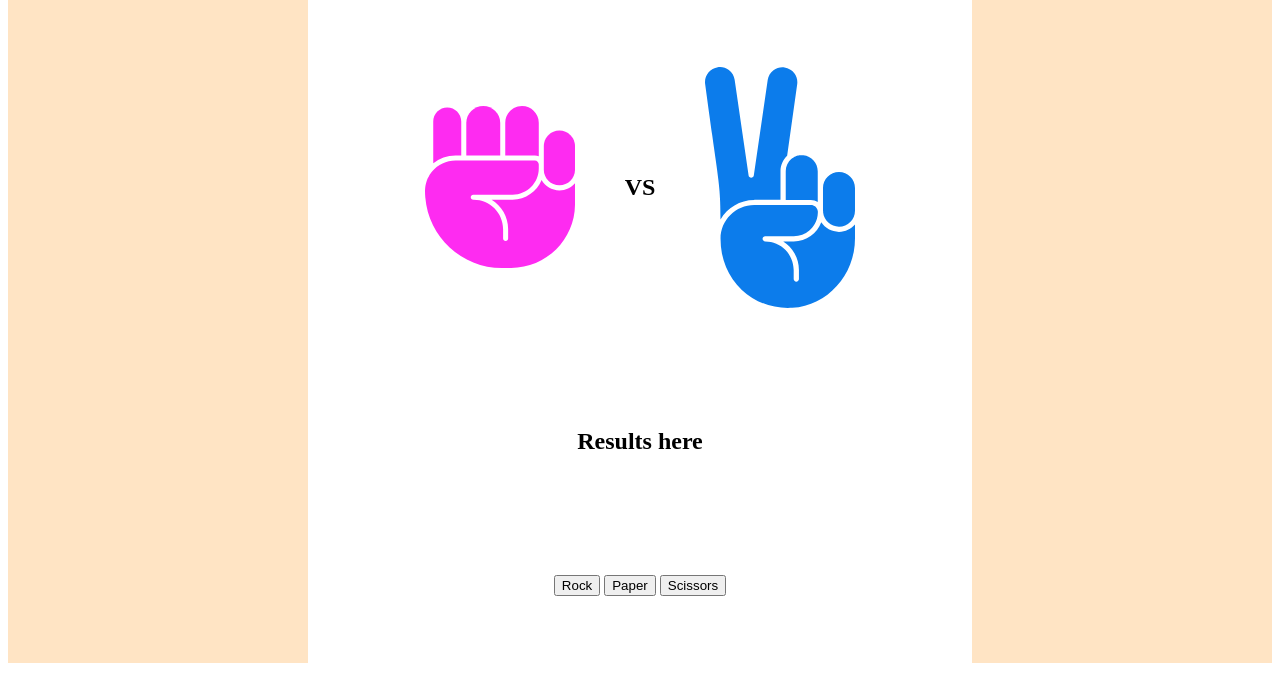
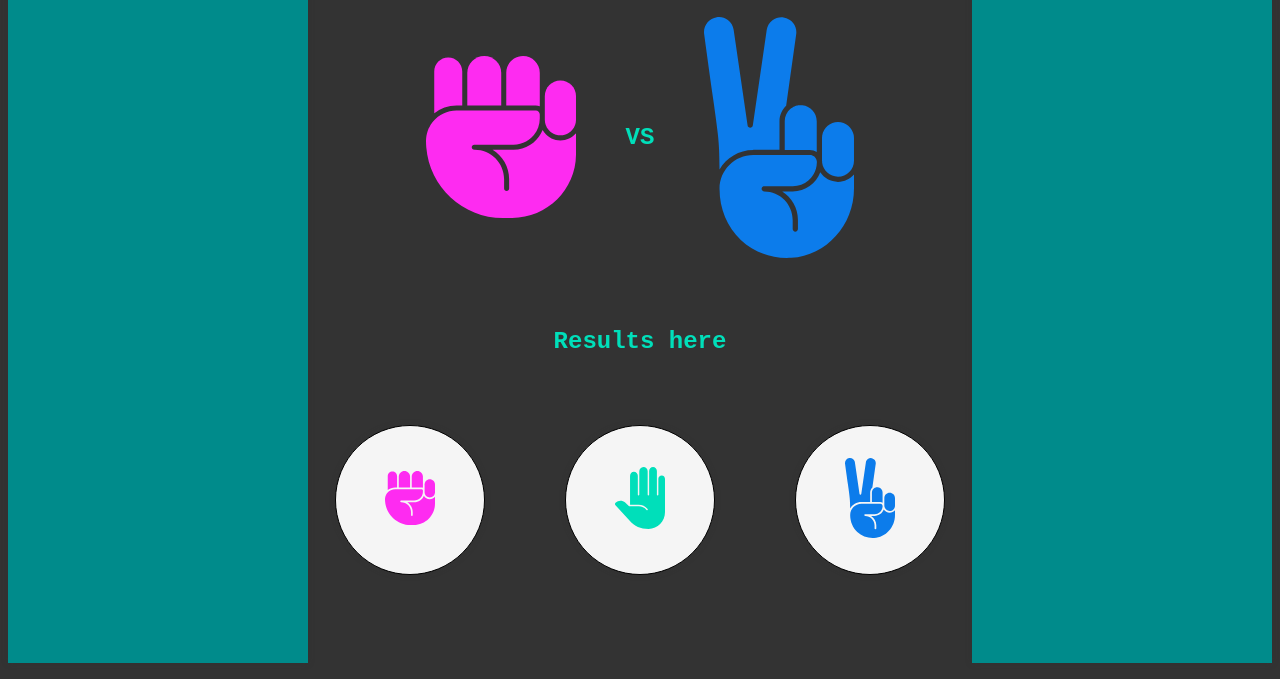
Before and after one commit to benjaAguilar/odin-RockPapperScissors, a plain HTML site: page index.html in a window 1280 px wide. Shown: the part 121-800 px from the top of the page. Drawn offline with Linux system fonts and the light colour scheme.

Commit message:
styled RPS
styled buttons and changed colors to the web

```diff
--- a/index.html
+++ b/index.html
@@ -31,10 +31,10 @@
             <h2>Results here</h2>
             <p id="para"></p>
         </div>
-        <div>
-            <button id="rock-btn">Rock</button>
-            <button id="paper-btn">Paper</button>
-            <button id="scissors-btn">Scissors</button>
+        <div class="btn-box">
+            <button id="rock-btn"><img src="imgs/rock.svg" alt=""></button>
+            <button id="paper-btn"><img src="imgs/paper.svg" alt=""></button>
+            <button id="scissors-btn"><img src="imgs/scissors.svg" alt=""></button>
         </div>
     </div>
     <div class="pc-section">
--- a/styles/styles.css
+++ b/styles/styles.css
@@ -1,6 +1,9 @@
 body{
+    font-family: 'Courier New', Courier, monospace;
+    color: rgb(0, 223, 186);
     min-height: 97vh;
     display: flex;
+    background-color: #333;
 }
 
 .main{
@@ -8,7 +11,7 @@ body{
     display: flex;
     flex-direction: column;
     align-items: center;
-    gap: 100px;
+    gap: 50px;
 }
 
 .user-section,
@@ -19,7 +22,9 @@ body{
     min-width: 300px;
     align-items: center;
     justify-content: flex-start;
-    background-color: bisque;
+    color: #333;
+    background-color: darkcyan;
+    box-shadow: 0px 0px 5px #333;
 }
 
 .player-lives img,
@@ -37,3 +42,35 @@ body{
 .displayer img{
     width: 150px;
 }
+
+.btn-box{
+    display: flex;
+    gap: 80px;
+}
+
+#rock-btn,
+#paper-btn,
+#scissors-btn{
+    background-color: whitesmoke;
+    font-family: 'Courier New', Courier, monospace;
+    border-radius: 999px;
+    width: 150px;
+    height: 150px;
+    padding: 20px;
+    border: 1px solid black;
+    box-shadow: 0px 0px 5px #333;
+}
+
+#rock-btn:hover{
+    border: 5px solid rgb(254, 43, 241);
+}
+#paper-btn:hover{
+    border: 5px solid rgb(0, 223, 186);
+}
+#scissors-btn:hover{
+    border: 5px solid rgb(12, 124, 235);
+}
+
+button img{
+    width: 50px;
+}
```
